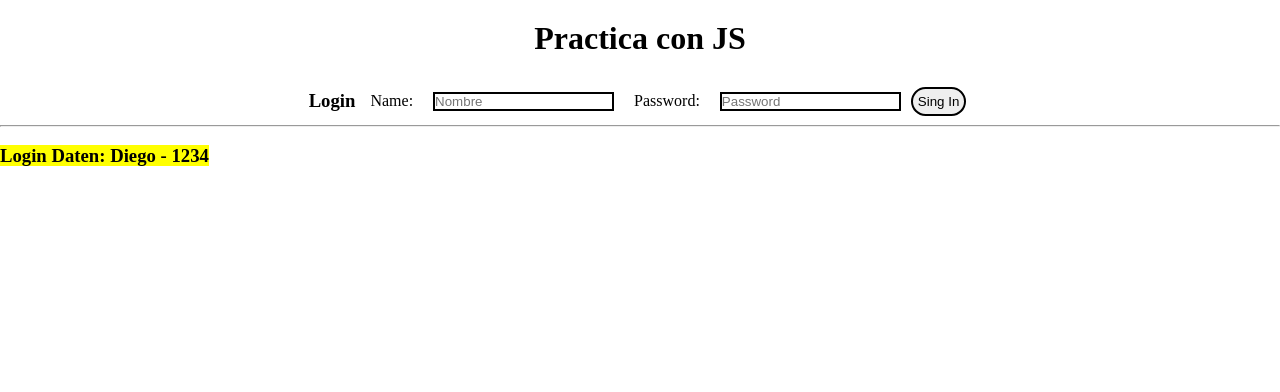
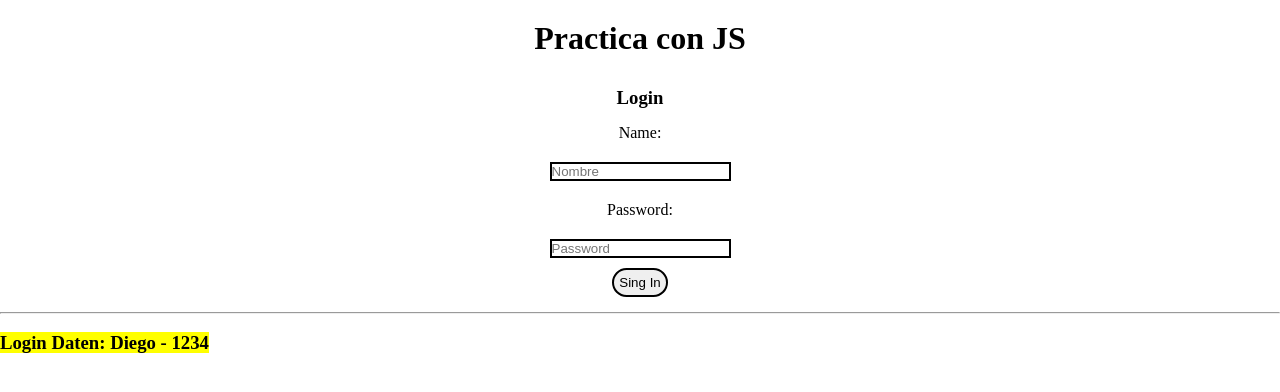
Before and after one commit to diego-monfort-landolt/login, a plain HTML site: page index.html in a window 1280 px wide. Drawn offline with Linux system fonts and the light colour scheme.

Commit message:
display
flex column

```diff
--- a/style.css
+++ b/style.css
@@ -2,6 +2,10 @@
     margin: 0;
     padding: 0;
     box-sizing: border-box;
+}
+body {
+    width: 100%;
+    height: 70vh;
 }
 
 
@@ -9,6 +13,8 @@ form {
     display: flex;
     justify-content: center;
     align-items: center;
+    flex-direction: column;
+    margin: 10px;
 
 }
 h1 {
```
